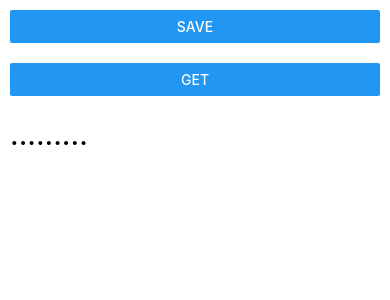
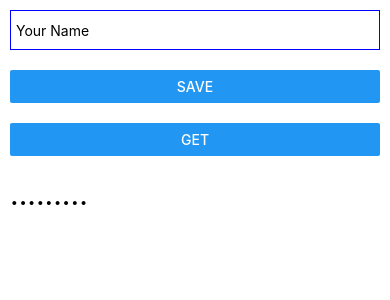
Before and after one commit to Rasujon3/untitled3, a React Native app: screen / in a window 390 px wide. Shown: the top 300 px of the page. Built offline with nearby package versions, Linux system fonts and the light colour scheme.

Commit message:
84 React native Async-Storage "TextInput to set data"
84 React native Async-Storage
 "TextInput to set data"

```diff
--- a/App.js
+++ b/App.js
@@ -1,5 +1,5 @@
 import React, {Component} from 'react';
-import {View, Text, Button,Alert} from 'react-native';
+import {View, Text, Button, Alert, TextInput} from 'react-native';
 import AsyncStorage from '@react-native-async-storage/async-storage';
 
 
@@ -8,35 +8,43 @@ class App extends Component {
     constructor() {
         super();
         this.state = {
-            NameData: "........."
-        }
+            NameData: '.........',
+            textInputData: '',
+        };
     }
 
-    saveData = async() => {
+    saveData = async () => {
 
         try {
-            await AsyncStorage.setItem('nameKey', 'Bd is my country');
+            var dataToSave = this.state.textInputData;
+            await AsyncStorage.setItem('nameKey', dataToSave);
             Alert.alert('Data Saved');
         } catch (e) {
             Alert.alert('Data Save failed! Try again');
         }
 
-    }
+    };
 
-    getData = async() => {
+    getData = async () => {
 
         try {
             let NameGet = await AsyncStorage.getItem('nameKey');
-            this.setState({NameData:NameGet});
+            this.setState({NameData: NameGet});
         } catch (e) {
             Alert.alert('Data Get failed!');
         }
 
-    }
+    };
 
     render() {
         return (
             <View>
+
+                <View style={{margin: 10}}>
+                    <TextInput onChangeText={(text) => {
+                        this.setState({textInputData: text});
+                    }} style={{padding: 5, height: 40, borderColor: 'blue', borderWidth: 1}} placeholder="Your Name"/>
+                </View>
 
                 <View style={{margin: 10}}>
                     <Button onPress={this.saveData} title="Save"/>
```
